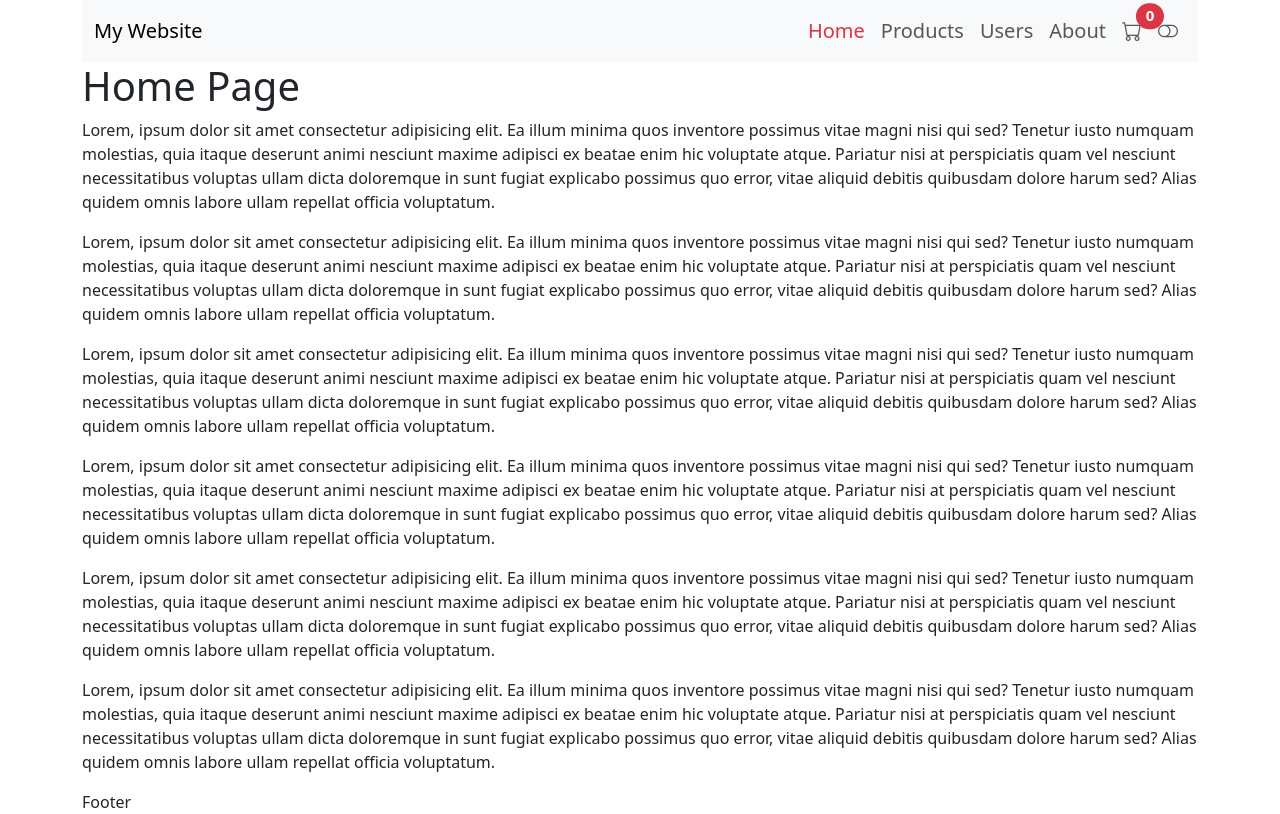
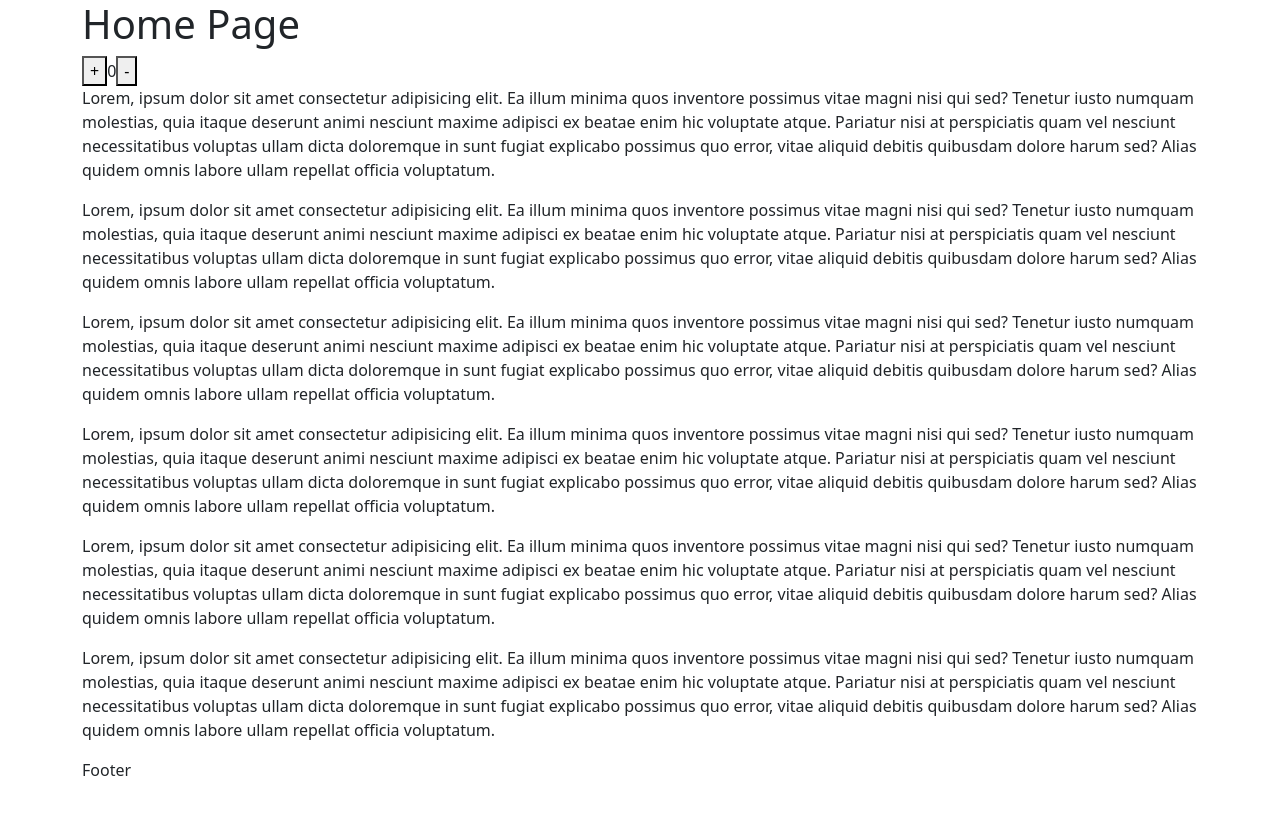
Before and after one commit to eminbasbayan/emlak-katilim-react-egitimi2, a React (Vite) app: page / in a window 1280 px wide. Built offline with nearby package versions, Linux system fonts and the light colour scheme.

Commit message:
useSelector ve useDispatch hook - payload kullanımı

```diff
--- a/package.json
+++ b/package.json
@@ -14,6 +14,7 @@
     "axios": "^1.7.2",
     "react": "^18.2.0",
     "react-dom": "^18.2.0",
+    "react-redux": "^9.1.2",
     "react-router-dom": "^6.23.1",
     "react-toastify": "^10.0.5"
   },
--- a/src/App.jsx
+++ b/src/App.jsx
@@ -1,19 +1,13 @@
-import { useContext } from "react";
 import { ToastContainer } from "react-toastify";
 import { RouterProvider, createBrowserRouter } from "react-router-dom";
 
-import { ThemeContext } from "./context/ThemeContext";
 import { mainRoutes, adminRoutes } from "./routes/routes";
 
 import "react-toastify/dist/ReactToastify.css";
 
 function App() {
-  const { themeMode } = useContext(ThemeContext);
-
-  const router = createBrowserRouter([
-   ...mainRoutes,
-   ...adminRoutes
-  ]);
+  const themeMode = "light";
+  const router = createBrowserRouter([...mainRoutes, ...adminRoutes]);
 
   return (
     <div className={`app ${themeMode}`}>
--- a/src/Counter.jsx
+++ b/src/Counter.jsx
@@ -1,23 +1,15 @@
-import { useState } from "react";
+import { useDispatch, useSelector } from "react-redux";
+import { arttir, azalt } from "./redux/slices/counterSlice";
 
 function Counter() {
-  const [count, setCount] = useState(0);
-
-  function arttir() {
-    setCount(count + 1);
-  }
-
-  function azalt() {
-    if (count === 0) return;
-
-    setCount(count - 1);
-  }
+  const { count } = useSelector((state) => state.counter);
+  const dispatch = useDispatch();
 
   return (
     <div className="counter">
-      <button onClick={arttir}>+</button>
+      <button onClick={() => dispatch(arttir({ amount: 255 }))}>+</button>
       <span>{count}</span>
-      <button onClick={azalt}>-</button>
+      <button onClick={() => dispatch(azalt())}>-</button>
     </div>
   );
 }
--- a/src/components/Layout/Header.jsx
+++ b/src/components/Layout/Header.jsx
@@ -1,11 +1,8 @@
-import { useContext } from "react";
 import { Link, NavLink } from "react-router-dom";
-import { CartContext } from "../../context/CartContext";
-import { ThemeContext } from "../../context/ThemeContext";
 
 const Header = () => {
-  const value = useContext(CartContext);
-  const { themeModeHandler, themeMode } = useContext(ThemeContext);
+
+  return;
   return (
     <header className="position-sticky top-0">
       <nav className="navbar navbar-expand-lg navbar-light bg-light">
--- a/src/main.jsx
+++ b/src/main.jsx
@@ -1,13 +1,11 @@
 import ReactDOM from "react-dom/client";
 import App from "./App.jsx";
-import CartProvider from "./context/CartProvider.jsx";
+import { Provider as ReduxProvider } from "react-redux";
+import store from "./redux/store.js";
 import "./index.css";
-import ThemeProvider from "./context/ThemeProvider.jsx";
 
 ReactDOM.createRoot(document.getElementById("root")).render(
-  <CartProvider>
-    <ThemeProvider>
-      <App />
-    </ThemeProvider>
-  </CartProvider>
+  <ReduxProvider store={store}>
+    <App />
+  </ReduxProvider>
 );
--- a/src/pages/HomePage.jsx
+++ b/src/pages/HomePage.jsx
@@ -1,7 +1,11 @@
+import Counter from "../Counter";
+
 const HomePage = () => {
+
   return (
     <div className="home-page">
       <h1>Home Page</h1>
+      <Counter />
       <p>
         Lorem, ipsum dolor sit amet consectetur adipisicing elit. Ea illum
         minima quos inventore possimus vitae magni nisi qui sed? Tenetur iusto
--- a/src/redux/slices/counterSlice.js
+++ b/src/redux/slices/counterSlice.js
@@ -7,7 +7,8 @@
   },
   reducers: {
     arttir: (state, action) => {
-      state.count += 1;
+      console.log(action);
+      state.count += action.payload.amount;
     },
     azalt: (state, action) => {
       state.count -= 1;
```
Also changed, not shown: 1 other file (tests, documents, lock files or other folders).
